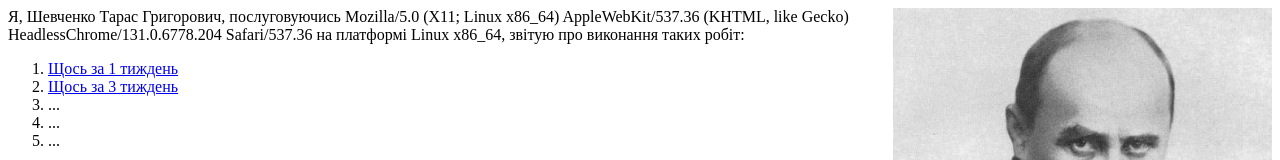
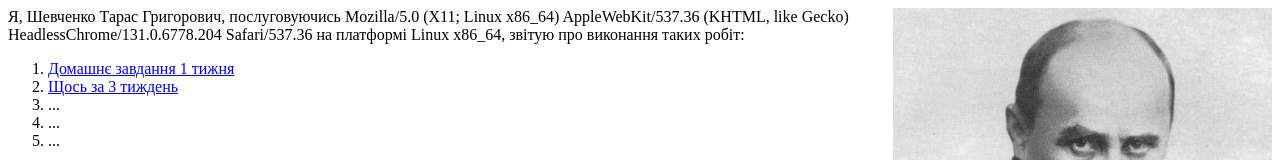
Before and after one commit to student-mi/mylabs, a plain HTML site: page index.html in a window 1280 px wide. Shown: the top 160 px of the page. Drawn offline with Linux system fonts and the light colour scheme.

Commit message:
Update index.html

```diff
--- a/index.html
+++ b/index.html
@@ -10,7 +10,7 @@
  на платформі <script>document.write(navigator.platform);</script>, звітую про виконання таких робіт:
 <ol>
 
-<li><a href="ARindex.html" target="_blank">Щось за 1 тиждень</a></li>
+<li><a href="ARindex.html" target="_blank">Домашнє завдання 1 тижня</a></li>
 <li><a href="03_18.html" target="_blank">Щось за 3 тиждень</a></li>
 <li>...</li>
 <li>...</li>
```
